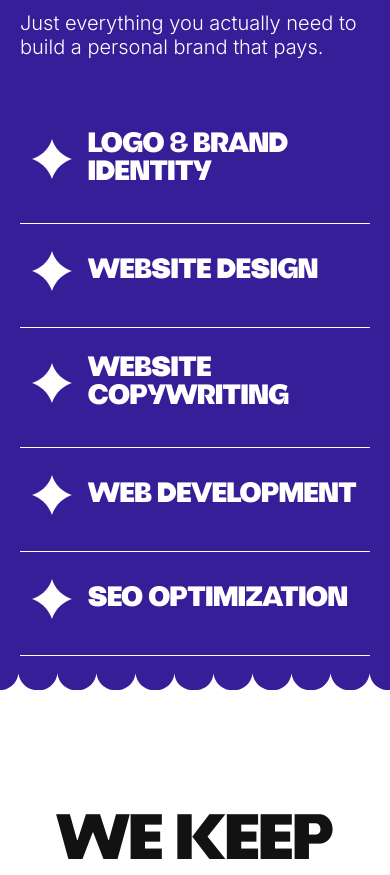
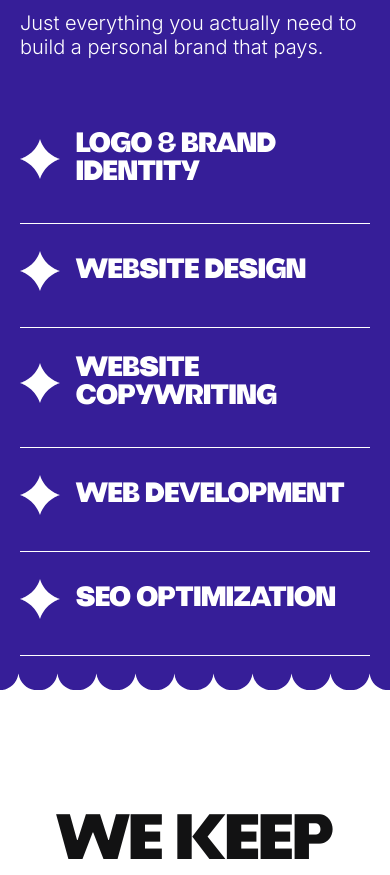
Before and after one commit to cyber-zeff/vistazo-main, a Next.js app: page / in a window 390 px wide. Shown: the part 1340-2215 px from the top of the page. Built offline with nearby package versions, Linux system fonts and the light colour scheme.

Commit message:
adjustments

```diff
--- a/app/components/Services.tsx
+++ b/app/components/Services.tsx
@@ -33,7 +33,7 @@ function ServiceItem({
             animate="rest"
             whileHover="hover"
             whileTap="hover"
-            className="group relative mt-4 md:mt-8 flex items-center justify-between px-3 py-6 md:py-8 cursor-pointer transition-colors duration-300 hover:bg-[rgba(103,85,207,0.75)] active:bg-[rgba(103,85,207,0.75)] rounded-[15px]"
+            className="group relative mt-4 md:mt-8 flex items-center justify-between px-0 md:px-3 py-6 md:py-8 cursor-pointer transition-colors duration-300 hover:bg-[rgba(103,85,207,0.75)] active:bg-[rgba(103,85,207,0.75)] rounded-[15px]"
         >
             <div className="flex items-center gap-4 md:gap-6">
                 <motion.div
```
